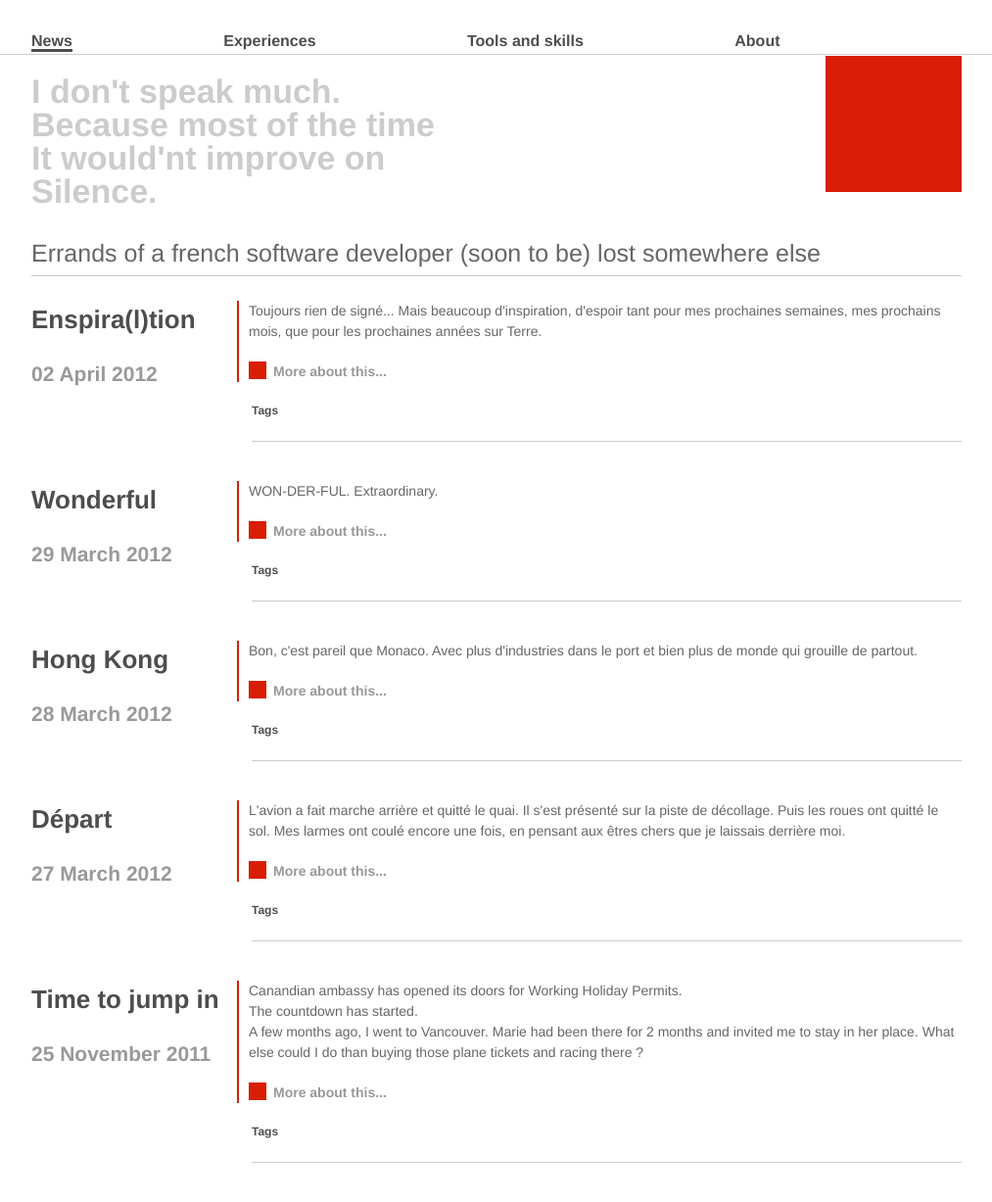
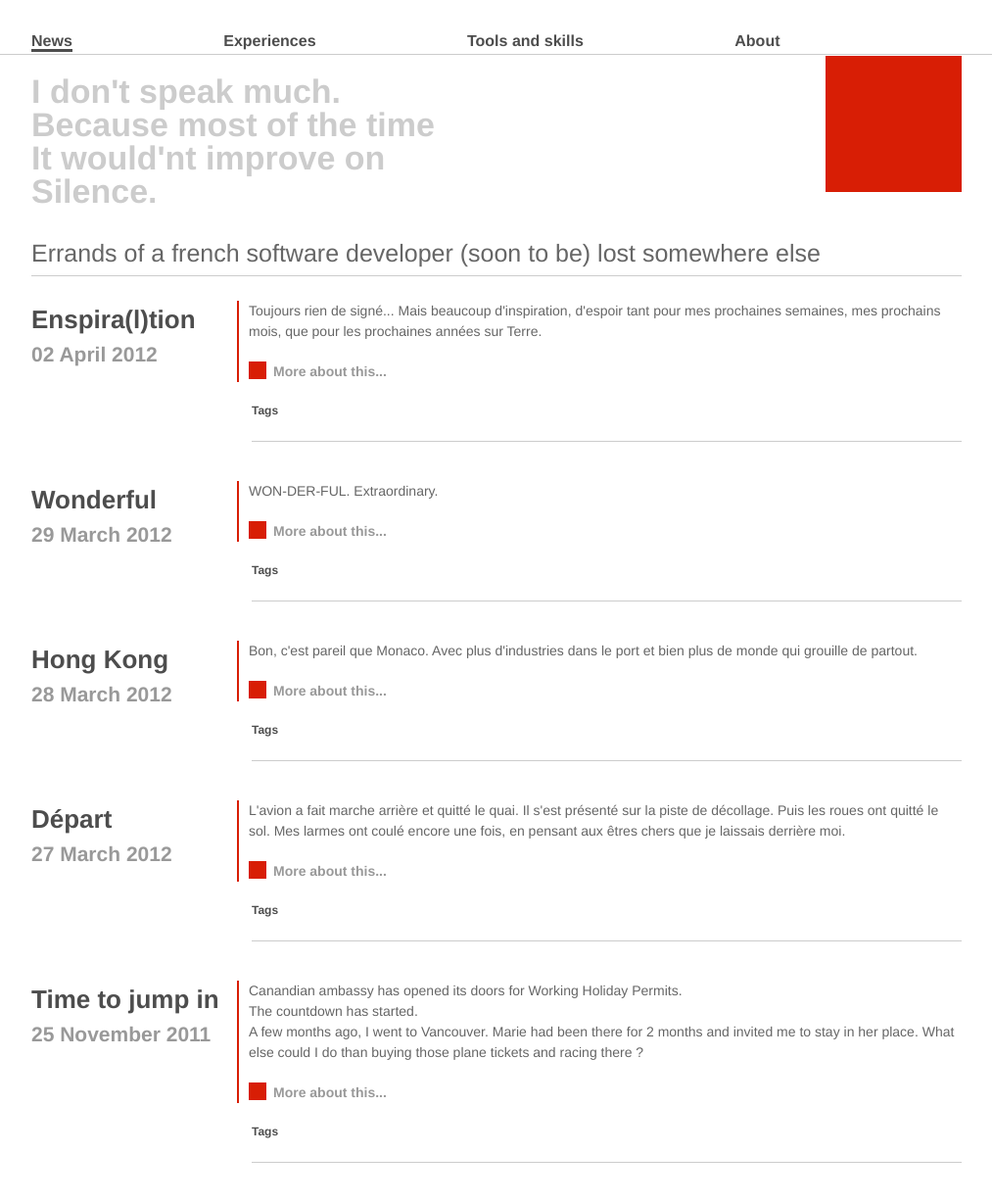
Before and after one commit to vaevictis/vaevictis.github.com, a Jekyll site: the page built from index.html, in a window 1280 px wide. Shown: the whole page at 98% size, without its empty margins (133-1146 px from the left). Built offline with Jekyll 4.4.1, drawn with Linux system fonts in a browser that asks for light colours.

Commit message:
Fixing image integration in post

```diff
--- a/css/main.css
+++ b/css/main.css
@@ -6,6 +6,11 @@
   font-size: 14px;
   line-height: 1.5;
   color: #666;
+}
+
+a {
+  text-decoration: none;
+  color: #d81e05;
 }
 
 #navigation {
@@ -67,12 +72,14 @@
   clear: left;
   margin-bottom: 40px;
 }
+#posts div.titles {
+  float: left;
+}
 
 #posts h3,
 #posts h4 {
+  line-height: 1.5;
   font-weight: bold;
-  float: left;
-  width: 200px;
 }
 
 #posts h3 {
@@ -81,17 +88,20 @@
 }
 
 #posts h4 {
-  clear: left;
-  margin-top: 20px;
   color: #999;
   font-size: 21px;
-
 }
 
 #posts p {
   border-left: 2px solid #d81e05;
   margin-left: 210px;
   padding-left: 10px;
+}
+
+#posts img {
+  vertical-align: top;
+  float: right;
+  width: 100px;
 }
 
 #posts a.more,
--- a/index.html
+++ b/index.html
@@ -8,10 +8,12 @@
 <ul>
   {% for post in site.posts %}
     <li>
-			<h3>{{ post.title }}</h3>
-			<h4>
-				{{ post.date | date_to_long_string }}
-			</h4>
+			<div class="titles">
+				<h3>{{ post.title }}</h3>
+				<h4>
+					{{ post.date | date_to_long_string }}
+				</h4>
+			</div>
 			<p>
 				{{ post.abstract }}<br />
 				<a class="more" href="{{ post.url }}">More about this...</a>
```
Also changed, not shown: _layouts/detailed_post.html (+5 -2 lines), _posts/2012-03-27-depart.markdown (+4 -3 lines), _posts/2012-03-28-hong-kong.markdown (+8 -2 lines).
